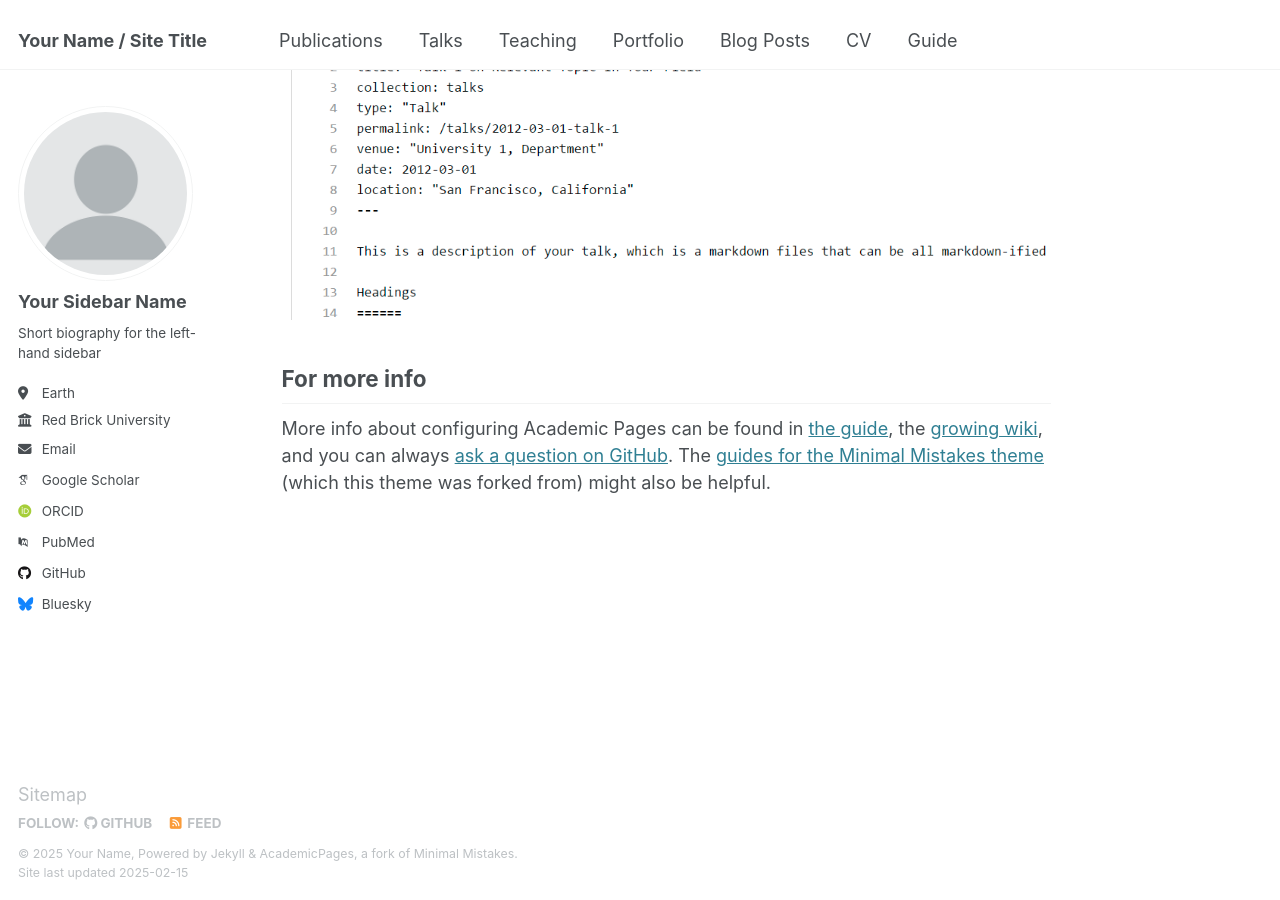
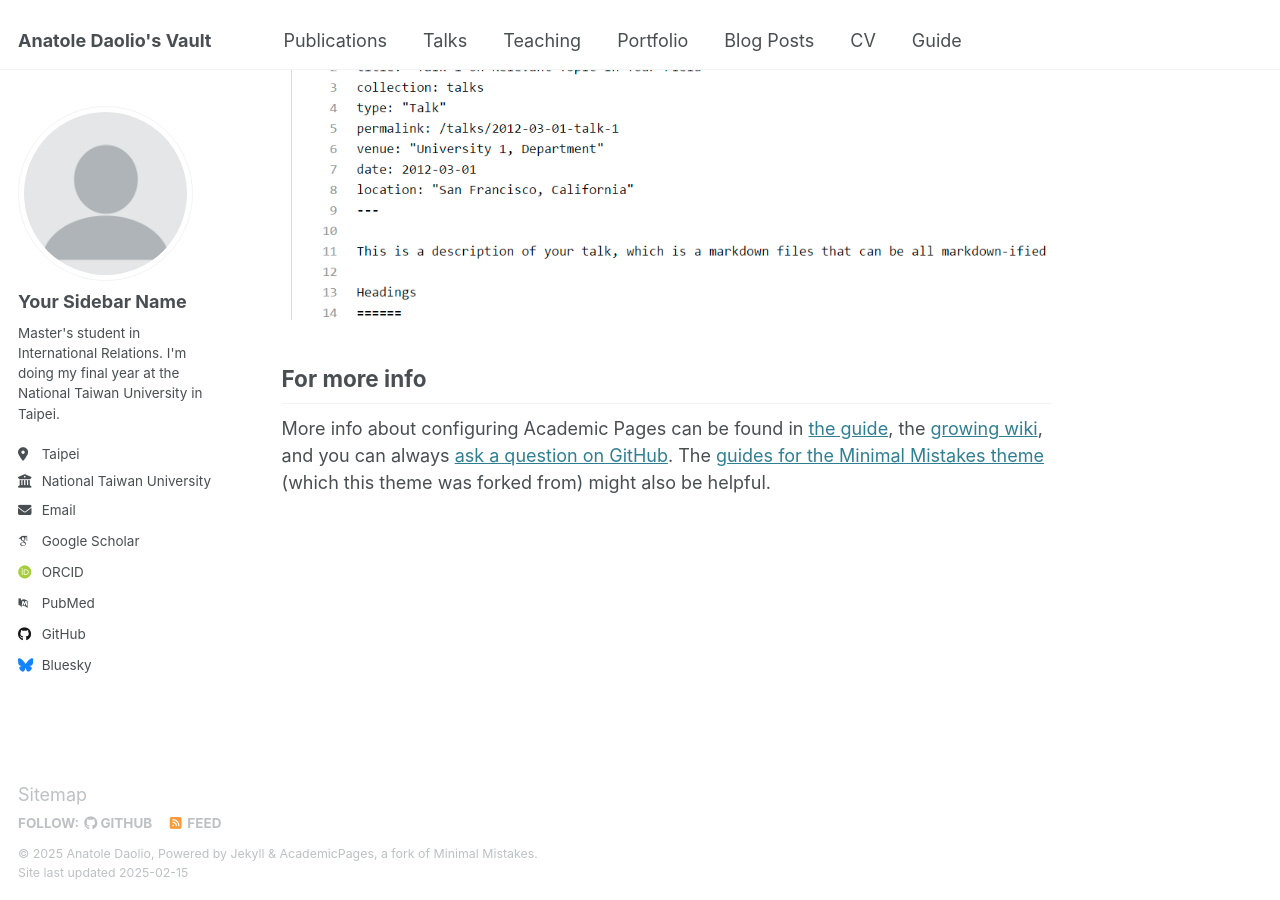
Before and after one commit to anatoledaolio/anatoledaolio, a Jekyll site: the page built from _pages/about.md, in a window 1280 px wide and 900 px high, scrolled down 2642 px. Built offline with Jekyll 4.4.1, drawn with Linux system fonts in a browser that asks for light colours; some web fonts are replaced.

Commit message:
Update _config.yml

```diff
--- a/_config.yml
+++ b/_config.yml
@@ -9,13 +9,13 @@
 # Basic Site Settings
 locale                   : "en-US"
 site_theme               : "default"
-title                    : "Your Name / Site Title"
+title                    : "Anatole Daolio's Vault"
 title_separator          : "-"
-name                     : &name "Your Name"
-description              : &description "personal description"
-url                      : https://academicpages.github.io # the base hostname & protocol for your site e.g. "https://[your GitHub username].github.io"
+name                     : &name "Anatole Daolio"
+description              : &description "Personal academic vault"
+url                      : https://anatoledaolio.io # the base hostname & protocol for your site e.g. "https://[your GitHub username].github.io"
 baseurl                  : "" # the subpath of your site, e.g. "/blog"
-repository               : "academicpages/academicpages.github.io"
+repository               : "anatoledaolio/anatoledaolio.github.io"
 
 # Site Author - The following control what appear as part of the author content on the side bar.
 #               If a field is blank the icon and link will not appear, otherwise it will be shown.
@@ -25,19 +25,19 @@ author:
   avatar           : "profile.png"
   name             : "Your Sidebar Name"
   pronouns         : # example: "she/her"
-  bio              : "Short biography for the left-hand sidebar"
-  location         : "Earth"
-  employer         : "Red Brick University"
+  bio              : "Master's student in International Relations. I'm doing my final year at the National Taiwan University in Taipei."
+  location         : "Taipei"
+  employer         : "National Taiwan University"
   uri              : # URL
-  email            : "none@example.org"
+  email            : "anatole.daolio@dauphine.eu"
 
   # Academic websites
   arxiv            : # URL - Update with the correct link to your profile
-  googlescholar    : "https://scholar.google.com/citations?user=PS_CX0AAAAAJ"
+  googlescholar    : ""
   impactstory      : # URL
-  orcid            : "http://orcid.org/yourorcidurl"
+  orcid            : ""
   semantic         : # URL
-  pubmed           : "https://www.ncbi.nlm.nih.gov/pubmed/?term=john+snow"
+  pubmed           : ""
   researchgate     : # URL
   scopus           : # URL
 
@@ -45,12 +45,12 @@ author:
   bitbucket        : # Username - Update with your username on the site
   codepen          : # Username
   dribbble         : # Username
-  github           : "academicpages"
+  github           : "anatoledaolio"
   kaggle           : # Username
   stackoverflow    : # User number or user number and name (i.e., use "1" or "1/jeff-atwood")
 
   # Social media
-  bluesky          : "bsky.app" # Replace this with you Bluesky username
+  bluesky          : "" # Replace this with you Bluesky username
   facebook         : # Username
   flickr           : # Username
   foursquare       : # Username
@@ -77,12 +77,12 @@ author:
 
 # Publication Category - The following the list of publication categories and their headings
 publication_category:
-  books:
-    title: 'Books'
-  manuscripts:
-    title: 'Journal Articles'
-  conferences:
-    title: 'Conference Papers'
+  papers:
+    title: 'Research Papers'
+  briefs:
+    title: 'Policy Briefs'
+  other:
+    title: 'Other manuscripts'
 
 # Site Settings
 teaser                   :  # filename of teaser fallback teaser image placed in /images/, .e.g. "500x300.png"
```
